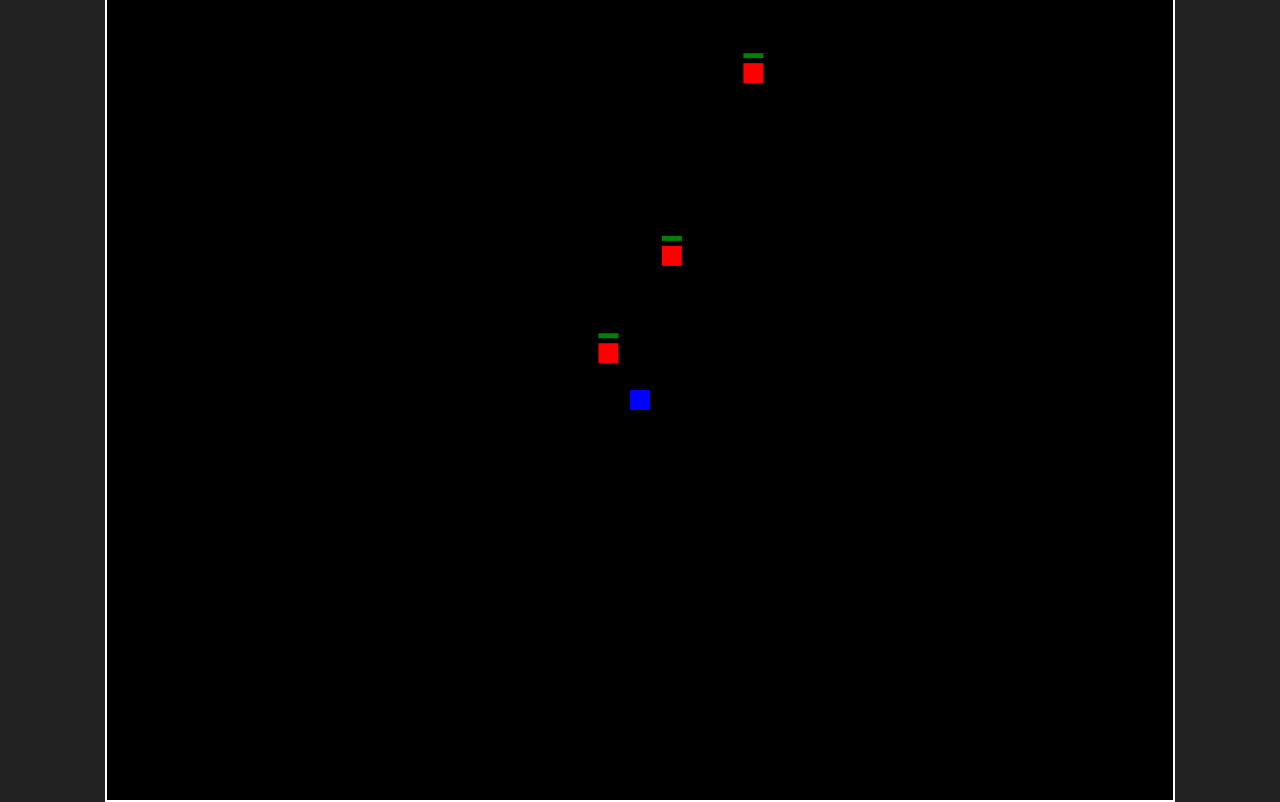
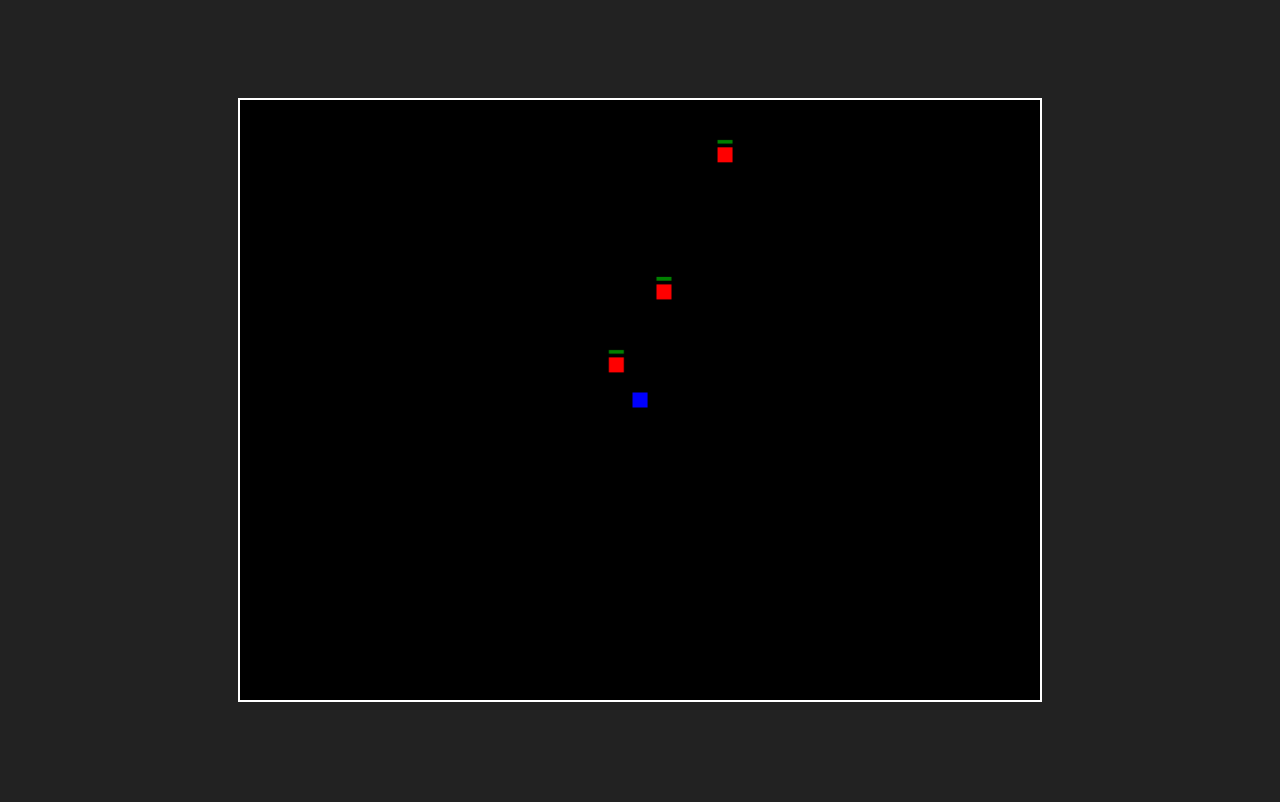
Before and after one commit to Sayhan24J/HOpe, a website: page index.html in a window 1280 px wide. Drawn offline with Linux system fonts and the light colour scheme.

Commit message:
Update style.css

```diff
--- a/style.css
+++ b/style.css
@@ -1,3 +1,4 @@
+/* Center body content and set background */
 body {
     display: flex;
     justify-content: center;
@@ -5,9 +6,15 @@ body {
     height: 100vh;
     margin: 0;
     background-color: #222;
+    overflow: hidden; /* Prevents scrolling on small screens */
 }
 
+/* Canvas styles */
 canvas {
     border: 2px solid white;
     background-color: #000;
+    width: 100%;
+    height: auto;
+    max-width: 800px; /* Max width for larger screens */
+    max-height: 600px;
 }
```
